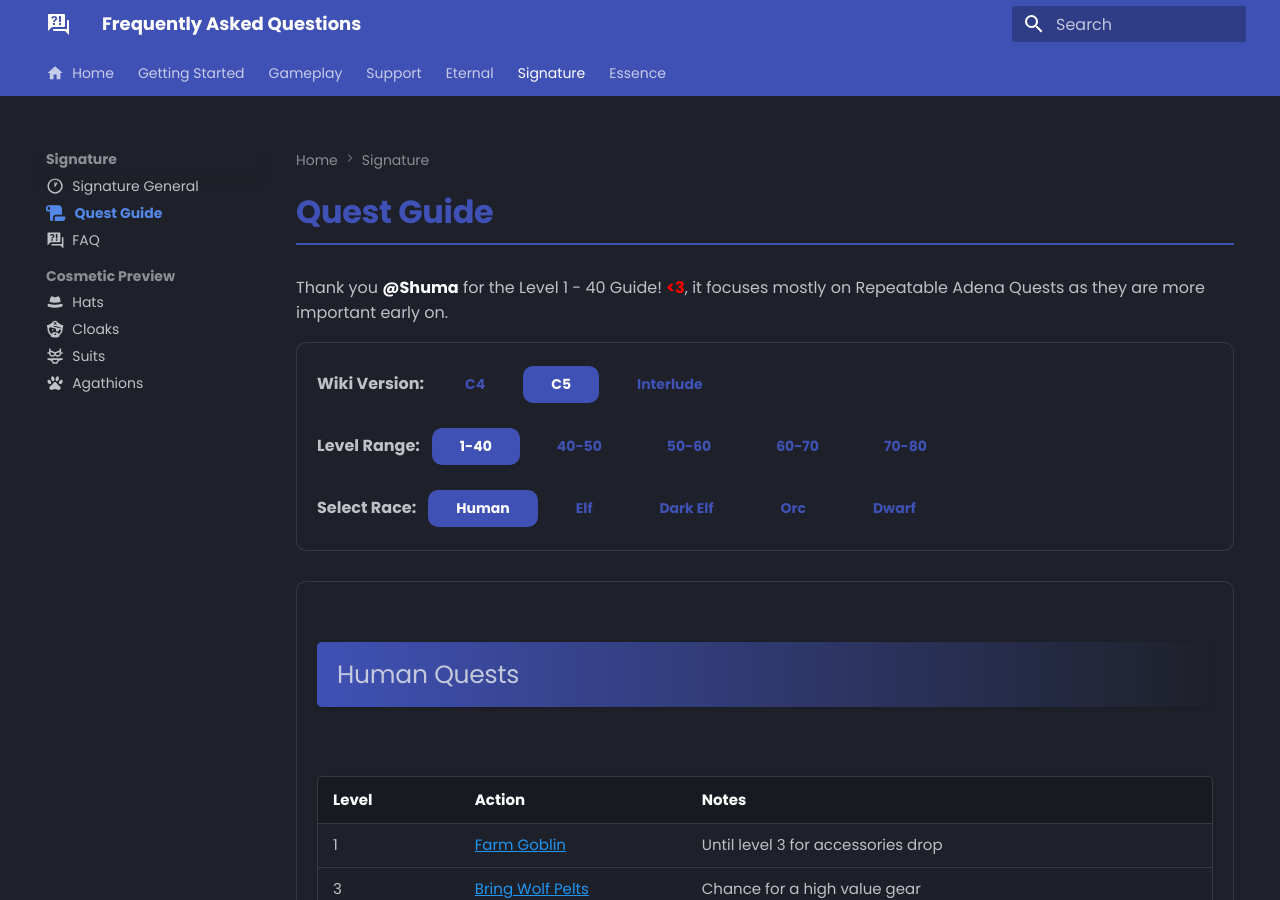
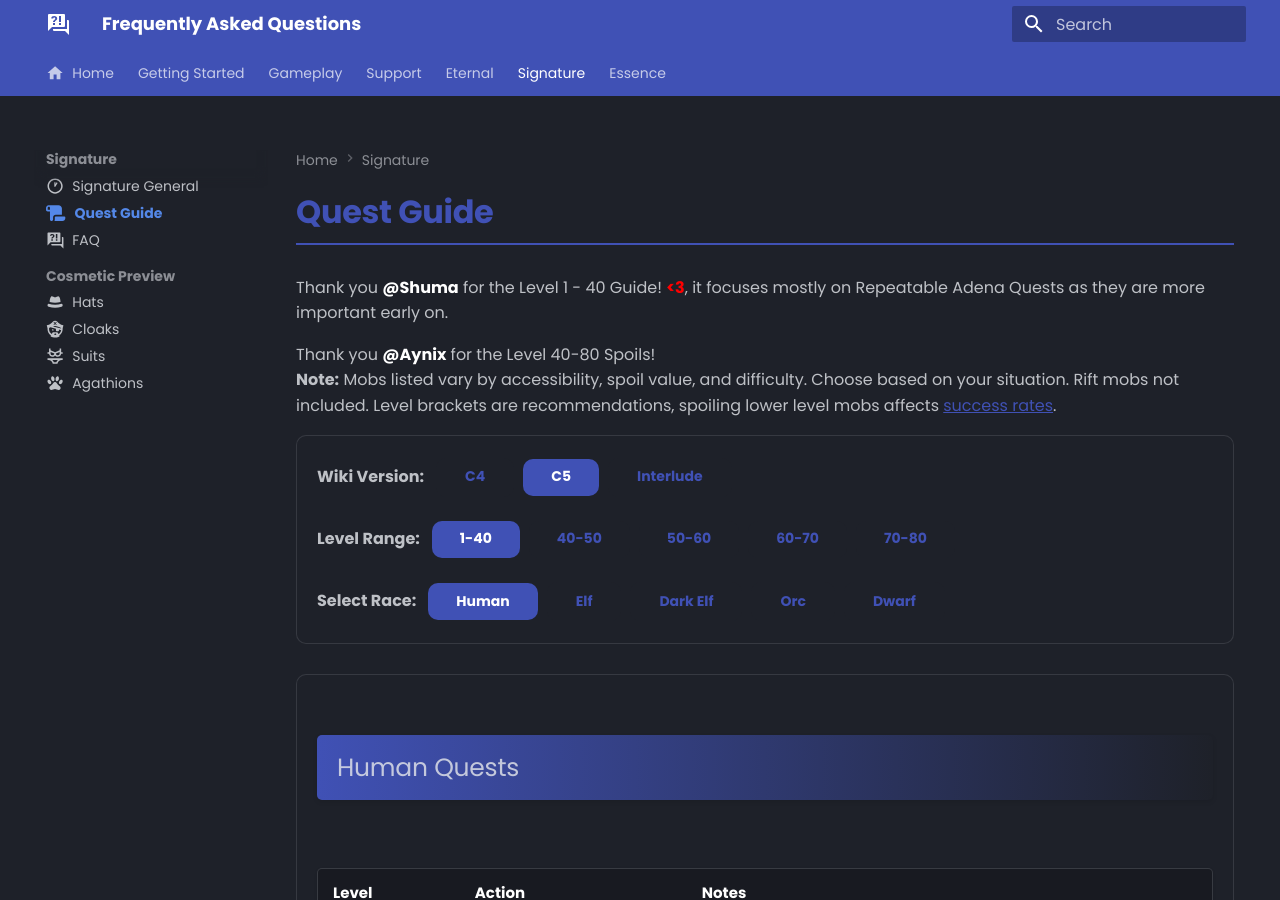
Before and after one commit to tab1-web/faq, an MkDocs documentation site: the page built from docs/signature/quests.md, in a window 1280 px wide and 900 px high. Built offline with MkDocs 1.6.1 and Material for MkDocs 9.7.7, drawn with Linux system fonts in a browser that asks for light colours; some web fonts are replaced.

Commit message:
adding credits

```diff
--- a/docs/signature/quests.md
+++ b/docs/signature/quests.md
@@ -10,6 +10,8 @@
 <link rel="stylesheet" href="/faq/signature/styles/style.css">
 
 Thank you **@Shuma**{style="color:white;"} for the Level 1 - 40 Guide! **<3**{style="color:red;"}, it focuses mostly on Repeatable Adena Quests as they are more important early on.
+
+Thank you **@Aynix**{style="color:white;"} for the Level 40-80 Spoils! <br> <strong>Note:</strong> Mobs listed vary by accessibility, spoil value, and difficulty. Choose based on your situation. Rift mobs not included. Level brackets are recommendations, spoiling lower level mobs affects [success rates](/faq/gameplay/monsters/#character-mob-level-difference-penalties).
 
 <div class="quest-guide-controls">
     <div class="version-selector">
```
